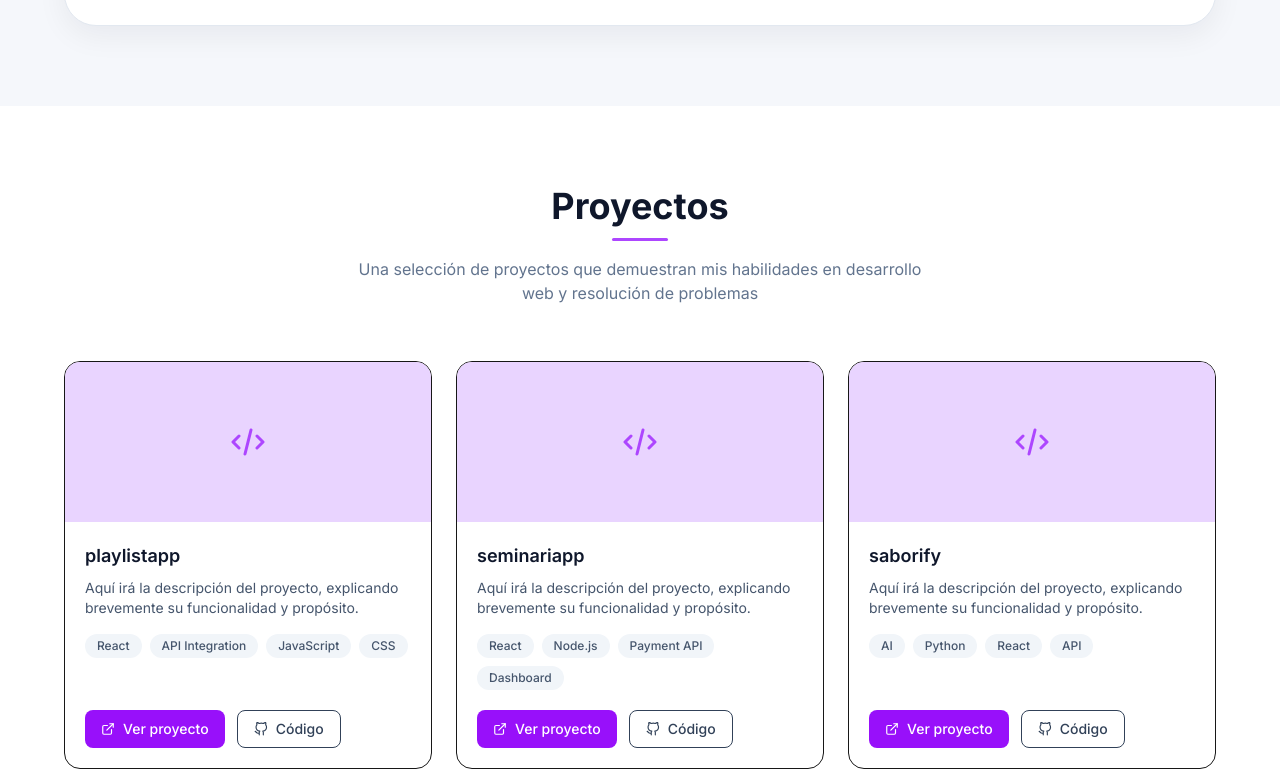
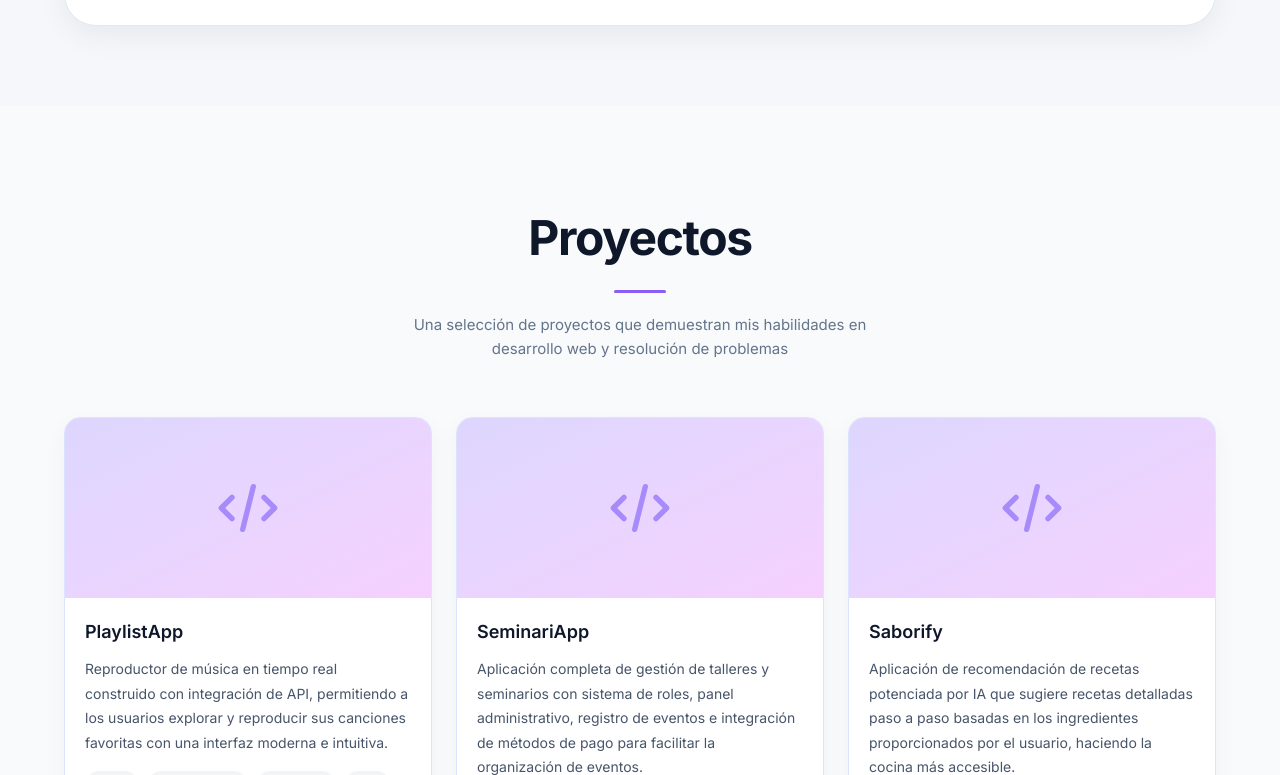
Before and after one commit to AndresRios123/Portfolio, a Next.js app: page /en in a window 1280 px wide. Shown: the part 1845-2620 px from the top of the page. Built offline with nearby package versions, Linux system fonts and the light colour scheme.

Commit message:
Estilos proyectos cambiado

```diff
--- a/app/components/sections/Projects.tsx
+++ b/app/components/sections/Projects.tsx
@@ -6,44 +6,54 @@ import { HiOutlineCode } from "react-icons/hi";
 
 export default function Projects() {
   return (
-    <section id="proyectos" className="px-6 py-20 md:px-10 lg:px-16">
+    <section
+      id="proyectos"
+      className="bg-[#f8fafc] px-6 py-24 md:px-10 lg:px-16"
+    >
       <div className="mx-auto max-w-[1180px]">
         {/* Header */}
-        <div className="mb-14 text-center">
-          <h2 className="text-3xl font-bold text-slate-900 md:text-4xl">
+        <div className="mb-14 flex flex-col items-center text-center">
+          <h2 className="text-[2rem] font-bold tracking-[-0.03em] text-[#0f172a] md:text-[3rem]">
             Proyectos
           </h2>
 
-          {/* Línea decorativa */}
-          <div className="mx-auto mt-3 h-[3px] w-14 rounded-full bg-purple-500" />
+          <div className="mt-4 h-[3px] w-[52px] rounded-full bg-[#8b5cf6]" />
 
-          <p className="mx-auto mt-4 max-w-xl text-sm text-slate-500 md:text-base">
+          <p className="mt-5 max-w-[470px] text-[14px] leading-[1.6] text-[#64748b] md:text-[15px]">
             Una selección de proyectos que demuestran mis habilidades en
             desarrollo web y resolución de problemas
           </p>
         </div>
 
         {/* Grid */}
-        <div className="grid gap-6 md:grid-cols-2 lg:grid-cols-3">
+        <div className="grid gap-6 md:grid-cols-2 xl:grid-cols-3">
           {projectsData.map((project) => (
             <article
               key={project.id}
-              className="flex flex-col overflow-hidden rounded-2xl border bg-white"
+              className="overflow-hidden rounded-[16px] border border-[#dbe4ff] bg-white shadow-[0_8px_24px_rgba(15,23,42,0.04)] transition-all duration-300 hover:-translate-y-1 hover:shadow-[0_16px_32px_rgba(15,23,42,0.08)]"
             >
-              {/* Preview */}
-              <div className="flex h-40 items-center justify-center bg-purple-200">
-                <HiOutlineCode className="text-4xl text-purple-500" />
+              {/* Preview / luego aquí pondrás imagen real */}
+              <div className="relative flex h-[180px] items-center justify-center overflow-hidden bg-gradient-to-br from-[#ddd6fe] via-[#e9d5ff] to-[#f5d0fe]">
+                {/* Cuando pongas imagen real, reemplazas este bloque */}
+                <HiOutlineCode className="text-[64px] text-[#a78bfa]" />
+
+                {/* Ejemplo futuro:
+                <img
+                  src={project.image}
+                  alt={project.title}
+                  className="h-full w-full object-cover"
+                />
+                */}
               </div>
 
               {/* Content */}
-              <div className="flex flex-1 flex-col p-5">
-                <h3 className="text-lg font-semibold text-slate-900">
-                  {project.key}
+              <div className="p-5">
+                <h3 className="text-[18px] font-semibold text-[#0f172a]">
+                  {project.title}
                 </h3>
 
-                <p className="mt-2 text-sm text-slate-600">
-                  Aquí irá la descripción del proyecto, explicando brevemente su
-                  funcionalidad y propósito.
+                <p className="mt-3 text-[14px] leading-[1.75] text-[#475569]">
+                  {project.description}
                 </p>
 
                 {/* Tags */}
@@ -51,22 +61,22 @@ export default function Projects() {
                   {project.tags.map((tag) => (
                     <span
                       key={tag}
-                      className="rounded-full bg-slate-100 px-3 py-1 text-xs font-medium text-slate-600"
+                      className="rounded-full bg-[#f3f4f6] px-3 py-[6px] text-[11px] font-medium text-[#6366f1]"
                     >
                       {tag}
                     </span>
                   ))}
                 </div>
 
-                {/* Actions */}
-                <div className="mt-auto flex gap-3 pt-5">
+                {/* Buttons */}
+                <div className="mt-5 flex items-center gap-3">
                   <a
                     href={project.liveUrl}
                     target="_blank"
                     rel="noreferrer"
-                    className="flex items-center gap-2 rounded-lg bg-purple-600 px-4 py-2 text-sm font-medium text-white"
+                    className="inline-flex h-[40px] flex-1 items-center justify-center gap-2 rounded-[9px] bg-[#4f46e5] px-4 text-[14px] font-semibold text-white transition-all duration-200 hover:bg-[#4338ca]"
                   >
-                    <FiExternalLink />
+                    <FiExternalLink className="text-[15px]" />
                     Ver proyecto
                   </a>
 
@@ -74,9 +84,9 @@ export default function Projects() {
                     href={project.codeUrl}
                     target="_blank"
                     rel="noreferrer"
-                    className="flex items-center gap-2 rounded-lg border px-4 py-2 text-sm font-medium text-slate-700"
+                    className="inline-flex h-[40px] items-center justify-center gap-2 rounded-[9px] border border-[#cbd5e1] bg-white px-4 text-[14px] font-medium text-[#0f172a] transition-all duration-200 hover:bg-[#f8fafc]"
                   >
-                    <FiGithub />
+                    <FiGithub className="text-[15px]" />
                     Código
                   </a>
                 </div>
--- a/app/data/projectsData.ts
+++ b/app/data/projectsData.ts
@@ -1,21 +1,27 @@
 export const projectsData = [
   {
     id: 1,
-    key: "playlistapp",
+    title: "PlaylistApp",
+    description:
+      "Reproductor de música en tiempo real construido con integración de API, permitiendo a los usuarios explorar y reproducir sus canciones favoritas con una interfaz moderna e intuitiva.",
     tags: ["React", "API Integration", "JavaScript", "CSS"],
     liveUrl: "#",
     codeUrl: "#",
   },
   {
     id: 2,
-    key: "seminariapp",
+    title: "SeminariApp",
+    description:
+      "Aplicación completa de gestión de talleres y seminarios con sistema de roles, panel administrativo, registro de eventos e integración de métodos de pago para facilitar la organización de eventos.",
     tags: ["React", "Node.js", "Payment API", "Dashboard"],
     liveUrl: "#",
     codeUrl: "#",
   },
   {
     id: 3,
-    key: "saborify",
+    title: "Saborify",
+    description:
+      "Aplicación de recomendación de recetas potenciada por IA que sugiere recetas detalladas paso a paso basadas en los ingredientes proporcionados por el usuario, haciendo la cocina más accesible.",
     tags: ["AI", "Python", "React", "API"],
     liveUrl: "#",
     codeUrl: "#",
```
